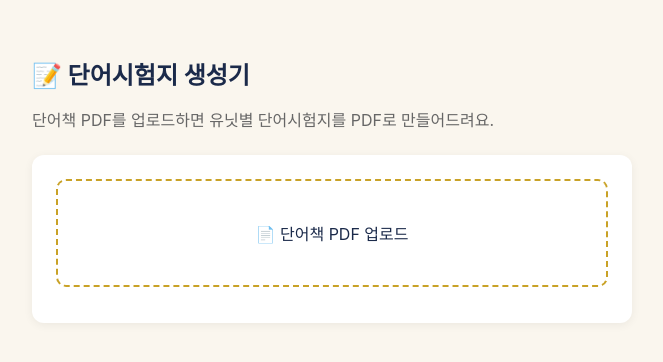
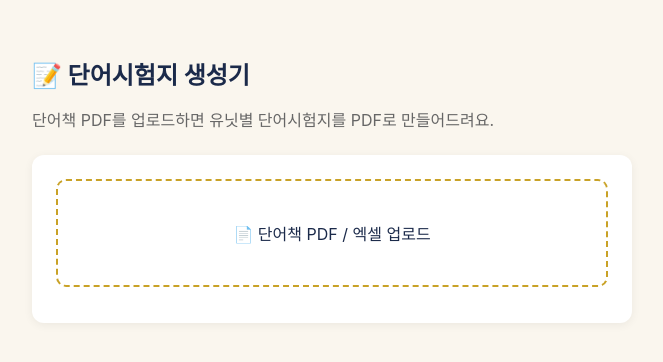
Before and after one commit to choiyoonmi/word, a FastAPI app: page / in a window 1280 px wide. Shown: the top 362 px of the page, without its empty margins (308-971 px from the left). Run offline with FastAPI, Linux system fonts and the light colour scheme.

Commit message:
Update index.html

```diff
--- a/templates/index.html
+++ b/templates/index.html
@@ -13,8 +13,8 @@
 
     <div class="card" id="upload-card">
       <label class="upload-box" id="upload-box">
-        <input type="file" id="file-input" accept="application/pdf" hidden>
-        <span id="upload-label">📄 단어책 PDF 업로드</span>
+        <input type="file" id="file-input" accept="application/pdf,.xlsx,.xls" hidden>
+        <span id="upload-label">📄 단어책 PDF / 엑셀 업로드</span>
       </label>
       <div id="upload-status"></div>
     </div>
```
